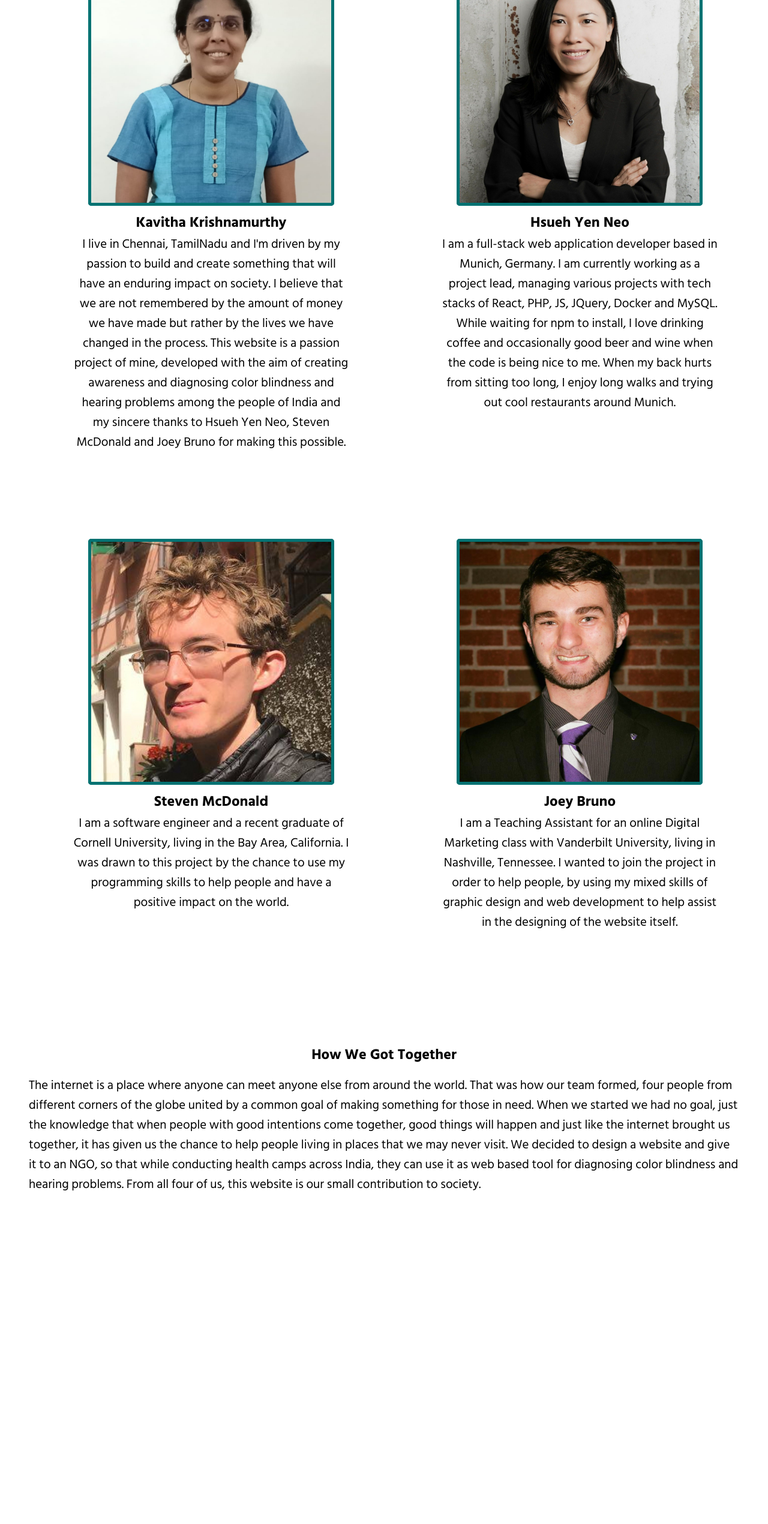
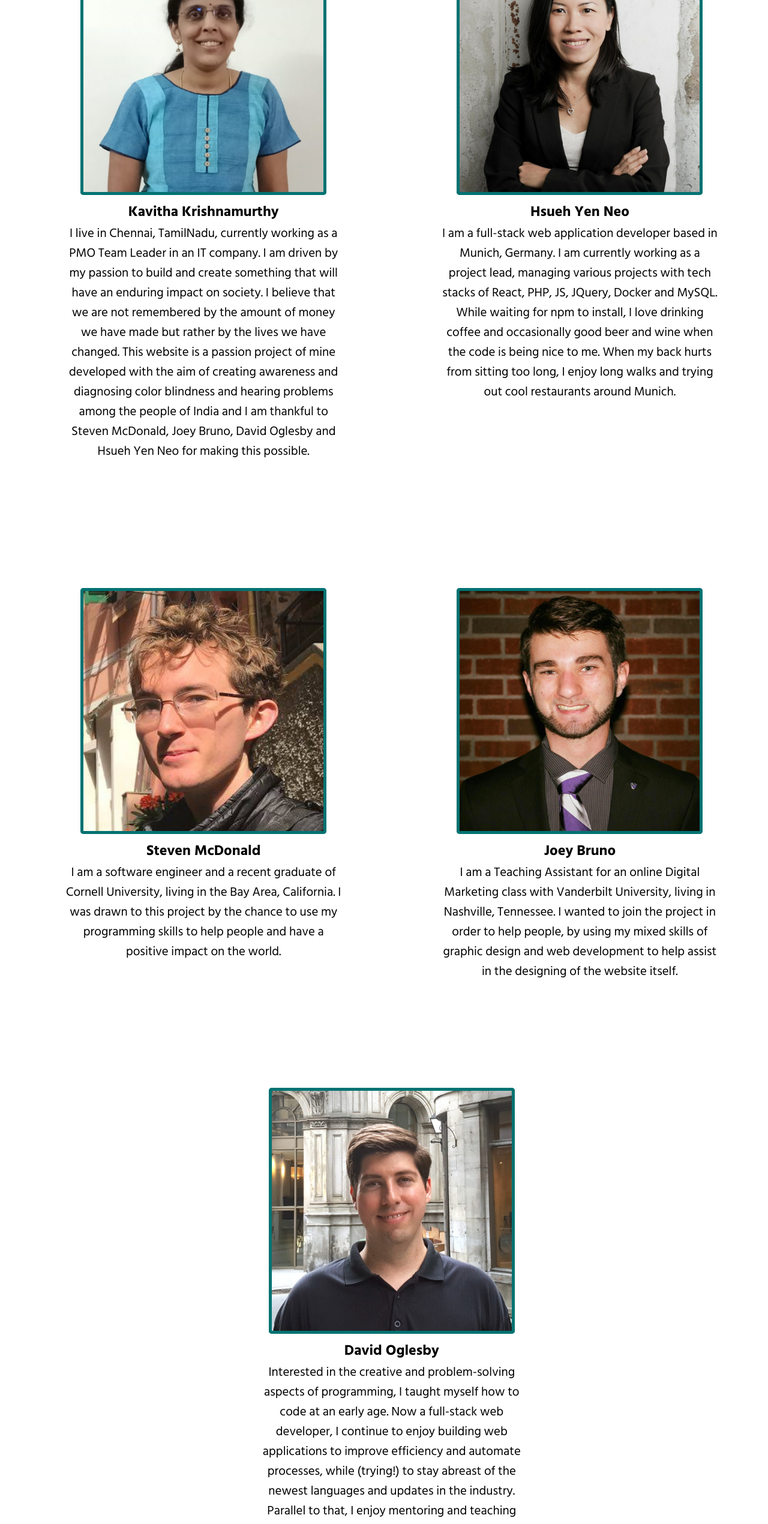
Before and after one commit to StevenMcDonald97/cb-hd-next-test, a Next.js app: page /AboutTeam in a window 1280 px wide. Shown: the part 234-2774 px from the top of the page at 60% size. Before the commit the page ends 2272 px from the top, so only its background shows below. Built offline with nearby package versions, Linux system fonts and the light colour scheme.

Commit message:
fixed mobile styling

```diff
--- a/components/MenuLink.js
+++ b/components/MenuLink.js
@@ -156,7 +156,7 @@ const MenuLink = () => {
         <div className={`dropDownMenuWrap ${menuWrapClass}`} onClick={clickOutsideMenu}>
           <div>
             <ul className="dropDownMenu">
-              <li key="home">
+              <li key="home" className='dropDownMenuLink'>
                 <Link
                   href="/"
                   className='dropDownMenuLink'
@@ -164,7 +164,7 @@ const MenuLink = () => {
                   <a>HOME</a>
                 </Link>
               </li>
-              <li key="cbinfo">
+              <li key="cbinfo" className='dropDownMenuLink'>
                 <Link
                   href="/AboutCB"
                   className='dropDownMenuLink'
@@ -172,7 +172,7 @@ const MenuLink = () => {
                   <a>COLOR BLINDNESS INFORMATION</a>
                 </Link>
               </li>
-              <li key="hdinfo">
+              <li key="hdinfo" className='dropDownMenuLink'>
                 <Link
                   href="/AboutHD"
                   className='dropDownMenuLink'
@@ -180,7 +180,7 @@ const MenuLink = () => {
                   <a>HEARING INFORMATION</a>
                 </Link>
               </li>
-              <li key="TestsPage">
+              <li key="TestsPage" className='dropDownMenuLink'>
                 <Link
                   href="/TestsPage"
                   className='dropDownMenuLink'
@@ -188,7 +188,7 @@ const MenuLink = () => {
                   <a>TAKE A TEST</a>
                 </Link>
               </li>
-              <li key="about">
+              <li key="about" className='dropDownMenuLink'>
                 <Link
                   href="/AboutTeam"
                   className='dropDownMenuLink'
@@ -196,7 +196,7 @@ const MenuLink = () => {
                   <a>TEAM</a>
                 </Link>
               </li>
-              <li key="ContactPage">
+              <li key="ContactPage" className='dropDownMenuLink'>
                 <Link
                   href="/ContactPage"
                   className='dropDownMenuLink'
--- a/pages/AboutCB.js
+++ b/pages/AboutCB.js
@@ -30,7 +30,7 @@ const AboutCB = () => {
                       description={info.infos}
                     />
                   </Grid>
-                  <Grid item md={10}>
+                  <Grid item md={10} className="about-image-container">
                     <Image
                       className="about-imageCB about-img"
                       src={info.image}
@@ -48,7 +48,7 @@ const AboutCB = () => {
               .filter((content) => content.filter === "types")
               .map((info, i) => (
                 <div className="gridFour-2x1" style={{ gridGap: "2rem" }} key={"types"+i}>
-                  <Grid item md={12}>
+                  <Grid item md={12} className="about-image-container">
                     <Image
                       className="types-imageCB about-img"
                       src={info.image}
@@ -84,7 +84,7 @@ const AboutCB = () => {
                       description={info.infos}
                     />
                   </Grid>
-                  <Grid item lg={4} md={4}>
+                  <Grid item lg={4} md={4} className="about-image-container">
                     <Image
                       className="test-imageCB about-img"
                       src={info.image}
--- a/pages/AboutTeam.js
+++ b/pages/AboutTeam.js
@@ -3,6 +3,8 @@ import stevenPhoto from "../public/assets/about-images/steven-photo.jpg";
 import kavithaPhoto from "../public/assets/about-images/kavitha-photo.jpg";
 import joeyPhoto from "../public/assets/about-images/professional-joey-photo.jpg";
 import neoPhoto from '../public/assets/about-images/neo-profile.jpg';
+import davidPhoto from '../public/assets/about-images/david-photo.jpg';
+
 import '../styles/MainPage.module.css'
 import Image from 'next/image'
 import MenuLink from "../components/MenuLink"
@@ -14,8 +16,8 @@ const AboutTeam = () => {
       <div className="aboutTeam">
         <h1 style={{ textAlign: "center" }} className="team-header">About the Team</h1>
 
-        <div className="about-container" style={{ height:"950px" }}>
-          <div>
+        <div className="about-container top-container" >
+          <div className="member-container" style={{ minHeight:"1050px" }}>
             <div>
               <Image
                 src={kavithaPhoto}
@@ -26,18 +28,19 @@ const AboutTeam = () => {
               />
               <h2>Kavitha Krishnamurthy</h2>
               <p style={{ fontSize: "1.3rem" }}>
-                I live in Chennai, TamilNadu and I&apos;m driven by my passion to build
-                and create something that will have an enduring impact on society. I
-                believe that we are not remembered by the amount of money we have
-                made but rather by the lives we have changed in the process. This
-                website is a passion project of mine, developed with the aim of
-                creating awareness and diagnosing color blindness and hearing
-                problems among the people of India and my sincere thanks to Hsueh
-                Yen Neo, Steven McDonald and Joey Bruno for making this possible.
+        				I live in Chennai, TamilNadu, currently working as a PMO Team Leader in
+        				an IT company. I am driven by my passion to build and create something
+        				that will have an enduring impact on society. I believe that we are not
+        				remembered by the amount of money we have made but rather by the lives we
+        				have changed. This website is a passion project of mine
+        				developed with the aim of creating awareness and diagnosing color
+        				blindness and hearing problems among the people of India and I am thankful
+        				to Steven McDonald, Joey Bruno, David Oglesby and Hsueh Yen Neo for making
+        				this possible.
               </p>
             </div>
           </div>
-          <div>
+          <div className="member-container" style={{ minHeight:"950px" }}>
             <div >
               <Image
                 src={neoPhoto}
@@ -64,7 +67,7 @@ const AboutTeam = () => {
           className="about-container"
           style={{ margin: ".5rem 0" }}
         >
-          <div>
+          <div className="member-container" style={{ minHeight:"750px" }}>
             <div>
               <Image
                 src={stevenPhoto}
@@ -82,7 +85,7 @@ const AboutTeam = () => {
               </p>
             </div>
           </div>
-          <div>
+          <div className="member-container" style={{ minHeight:"750px" }}>
             <div>
               <Image
                 src={joeyPhoto}
@@ -102,21 +105,49 @@ const AboutTeam = () => {
             </div>
           </div>
         </div>
+		<div
+          className="about-container"
+          style={{ margin: ".5rem 0", height:"950px" }}
 
-        <div style={{ margin: "3rem"}}>
+        >
+          <div className="member-container" style={{ minHeight:"1050px" }}>
+            <div>
+              <Image
+                src={davidPhoto}
+                className="team-img"
+                alt="David Oglesby"
+                width="400"
+                height="400"
+              />
+              <h2>David Oglesby </h2>
+              <p style={{ fontSize: "1.3rem" }}>
+        				Interested in the creative and problem-solving aspects of programming,
+        				I taught myself how to code at an early age. Now a full-stack web
+        				developer, I continue to enjoy building web applications to improve
+        				efficiency and automate processes, while (trying!) to stay abreast
+        				of the newest languages and updates in the industry. Parallel to that,
+        				I enjoy mentoring and teaching others how to code. I&apos;m happy I could
+        				help out on this project, even if in a small way, and I hope this
+        				website will help many people and have an enduring impact on society.
+              </p>
+            </div>
+          </div>
+        </div>
+        <div className="team-writeup">
           <h2 style={{ textAlign: "center", margin:"15px 0"  }}>How We Got Together</h2>
           <p style={{ fontSize: "1.3rem"}}>
-            The internet is a place where anyone can meet anyone else from around
-            the world. That was how our team formed, four people from different
-            corners of the globe united by a common goal of making something for
-            those in need. When we started we had no goal, just the knowledge that
-            when people with good intentions come together, good things will
-            happen and just like the internet brought us together, it has given us
-            the chance to help people living in places that we may never visit. We
-            decided to design a website and give it to an NGO, so that while
-            conducting health camps across India, they can use it as web based
-            tool for diagnosing color blindness and hearing problems. From all
-            four of us, this website is our small contribution to society.
+            The internet is a place where anyone can meet anyone else from around the
+            world. That was how our team formed,five people from different corners of
+            the globe united by a common goal of making something for those in need.
+            When we started we had no goal, just the knowledge that when people with
+            good intentions come together, good things will happen and just like the
+            internet brought us together, it has given us the chance to help people
+            living in places that we may never visit. We decided to use the skill set
+            each of us had, to design this website and then give that to an NGO, so
+            that while conducting health camps it can be used as a web based tool for
+            diagnosing color blindness and hearing problems. From all five of us, this
+            website is our small contribution to society.
+
           </p>
         </div>
       </div>
--- a/styles/globals.css
+++ b/styles/globals.css
@@ -536,17 +536,17 @@ input[type='number'] {
   padding: 0 auto;
   text-align:center;
   position:relative;
-  height:825px;
   margin-bottom:15px;
 }
 
 .about-container > div {
-  margin: 0 auto;
+  margin: 0% auto;
   width: 45%;
   display:inline-block;
   margin-left:3%;
-  margin-right:1;
+  margin-right:1%;
   position:relative;
+  vertical-align: top;
 }
 
 .about-container > div > div {
@@ -571,11 +571,8 @@ input[type='number'] {
   border-radius: 5px;
 }
 
-.member-section {
-  width: 45%;
-  display:inline-block;
-  margin-left:3%;
-  margin-right:1%;
+.member-container {
+  vertical-align: top;
 }
 
 .fa-tools {
@@ -592,6 +589,18 @@ input[type='number'] {
   margin: 0 auto;
 }
 
+.team-writeup{
+  margin: 3rem 5rem;
+}
+
+@media only screen and (min-width: 492px) {
+  .about-container {
+    height:825px;
+  }
+  .about-container.top-container {
+    height:1050px;
+  }
+}
 @media only screen and (max-width: 492px) {
   .header-CPA-container{
     position:relative;
@@ -716,13 +725,13 @@ input[type='number'] {
     margin: 0;
   }
 
-
   .gridThree-2x1 {
-    display: block;
+    display: block !important;
   }
 
   .gridThree-2x1 .about-img{
-    display:none;
+    display:none !important;
+    height:0 !important;
   }
 
   .gridFour-2x1 {
@@ -732,7 +741,8 @@ input[type='number'] {
   }
 
   .gridFour-2x1 .about-img{
-    display:none;
+    display:none !important;
+    height:0 !important;
   }
 
   .team-img{
@@ -760,9 +770,11 @@ input[type='number'] {
   .MuiBox-root-6 {
     padding:0px !important;
   }
+
   .PrivateTabIndicator-root-1{
     width:33% !important;
   }
+
   .test-content {
     max-width:100%;
   }
@@ -772,14 +784,40 @@ input[type='number'] {
   }
 
   .about-container{
-    padding-left:8%;
+    display:block;
+    width:100%;
   }
 
   .about-container p{
-    width:180% !important;
     margin-top:5%;
     margin-bottom:5%;
+    height:auto;
   }
+
+  .about-container>div {
+    display:block;
+    margin: 0 auto;
+    width: 75%;
+  }
+
+  .about-container>div>div {
+    display:block;
+  }
+
+  .about-container>div>div>p {
+    margin-left:0;
+    width:100%;
+  }
+
+  .about-container>div>div>h2{
+    margin-left:0;
+    width:100%;
+  }
+
+  .about-image-container{
+    height:0px;
+  }
+
   .section-description {
     margin: 10px;
   }
@@ -788,4 +826,14 @@ input[type='number'] {
     margin:0 auto;
   }
 
+  .member-container{
+    display:block;
+    width:100%;
+    height:auto;
+  }
+
+  .team-writeup{
+    margin: 5rem 3rem;
+  }
+
 }
```
Also changed, not shown: pages/AboutHD.js (+5 -5 lines), public/assets/about-images/david-photo.jpg (added).
